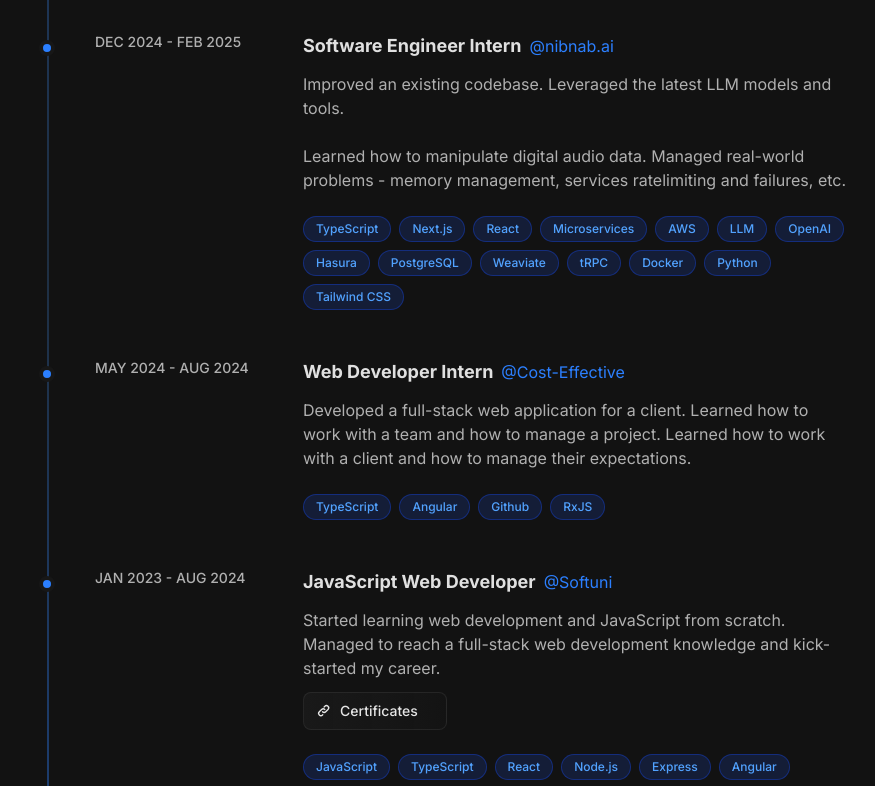
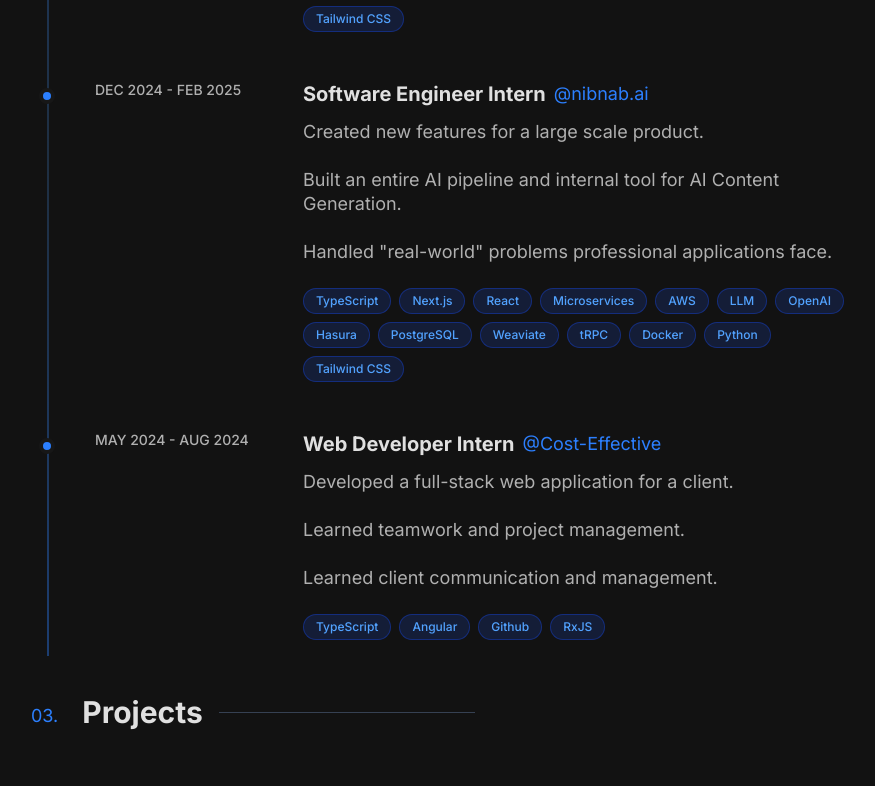
Before and after one commit to marionikolov17/new-portfolio, a Next.js app: page / in a window 1280 px wide. Shown: the part 2094-2880 px from the top of the page, without its empty margins (193-1068 px from the left). Built offline with nearby package versions, Linux system fonts and the light colour scheme.

Commit message:
Update: experience card: info & font size

```diff
--- a/src/components/experience-card.tsx
+++ b/src/components/experience-card.tsx
@@ -33,12 +33,12 @@ export default function ExperienceCard({
       <div className="flex flex-col grow">
         {/* Job title and company */}
         <div className="flex flex-col sm:flex-row sm:items-center gap-1 sm:gap-2">
-          <h3 className="text-primary-text-500 text-lg font-bold">
+          <h3 className="text-primary-text-500 text-xl font-bold">
             {jobTitle}
           </h3>
           <Link
             href={companyLink}
-            className="text-blue-500 text-base hover:text-blue-400 transition-colors duration-300 w-fit"
+            className="text-blue-500 text-lg hover:text-blue-400 transition-colors duration-300 w-fit"
             target="_blank"
             rel="noopener noreferrer"
           >
@@ -48,7 +48,7 @@ export default function ExperienceCard({
 
         {/* Description */}
         <p
-          className="text-secondary-text-500 text-base mt-3 leading-6"
+          className="text-secondary-text-500 text-lg mt-3 leading-6"
           dangerouslySetInnerHTML={{ __html: description }}
         />
 
--- a/src/constants/experience-cards.ts
+++ b/src/constants/experience-cards.ts
@@ -7,10 +7,10 @@ export const experienceCards = [
     companyName: '@nibnab.ai',
     companyLink: 'https://www.nibnab.ai',
     description: dedent`
-            Working towards launching a new innovative product with cutting edge technologies.
-            Making scalable, maintainable and performant code. <br /> <br />
-            Learning to design and architect large scale systems.
-            Actively participating in code reviews and contributing to the overall development process.
+            Developed AI products for consulting clients. <br /> <br />
+            Built multiple MVP's. <br /> <br />
+            Worked on complex RAG and Agentic systems and pipelines. <br /> <br />
+            Actively participated in fundraising, competition research and competitivness analysis.
         `,
     technologies: [
       'TypeScript',
@@ -36,10 +36,9 @@ export const experienceCards = [
     companyName: '@nibnab.ai',
     companyLink: 'https://www.nibnab.ai',
     description: dedent`
-            Improved an existing codebase.
-            Leveraged the latest LLM models and tools. <br /> <br />
-            Learned how to manipulate digital audio data.
-            Managed real-world problems - memory management, services ratelimiting and failures, etc.
+            Created new features for a large scale product. <br /> <br />
+            Built an entire AI pipeline and internal tool for AI Content Generation. <br /> <br />
+            Handled "real-world" problems professional applications face.
         `,
     technologies: [
       'TypeScript',
@@ -64,36 +63,10 @@ export const experienceCards = [
     companyName: '@Cost-Effective',
     companyLink: 'https://www.costeffective.software/bg',
     description: dedent`
-            Developed a full-stack web application for a client.
-            Learned how to work with a team and how to manage a project.
-            Learned how to work with a client and how to manage their expectations.
+            Developed a full-stack web application for a client. <br /> <br />
+            Learned teamwork and project management. <br /> <br />
+            Learned client communication and management.
         `,
     technologies: ['TypeScript', 'Angular', 'Github', 'RxJS'],
   },
-  {
-    period: 'JAN 2023 - AUG 2024',
-    jobTitle: 'JavaScript Web Developer',
-    companyName: '@Softuni',
-    companyLink: 'https://softuni.bg',
-    description: dedent`
-            Started learning web development and JavaScript from scratch.
-            Managed to reach a full-stack web development knowledge and kick-started my career.
-        `,
-    technologies: [
-      'JavaScript',
-      'TypeScript',
-      'React',
-      'Node.js',
-      'Express',
-      'Angular',
-      'Github',
-      'RxJS',
-    ],
-    links: [
-      {
-        name: 'Certificates',
-        link: 'https://softuni.bg',
-      },
-    ],
-  },
 ];
```
